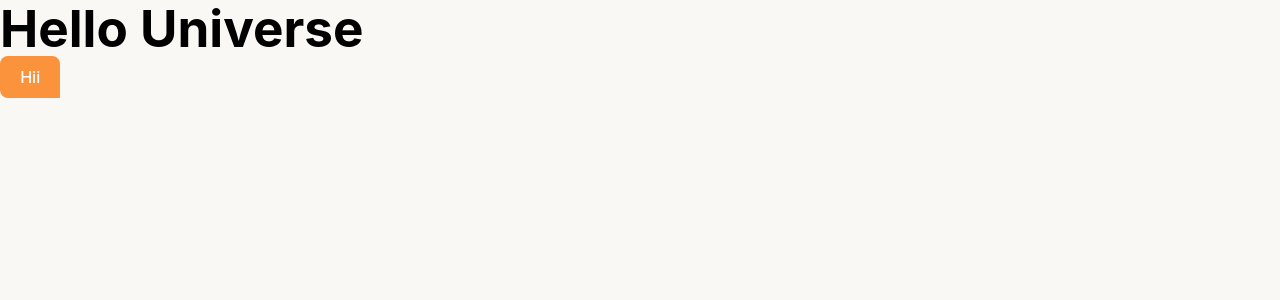
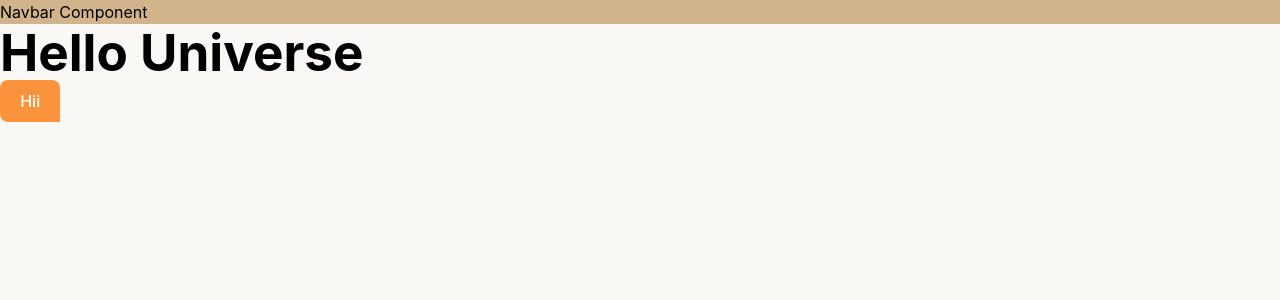
Before and after one commit to akash-singh8/hopeforall, a React (Vite) app in the folder frontend/: page / in a window 1280 px wide. Shown: the top 300 px of the page. Built offline with nearby package versions, Linux system fonts and the light colour scheme.

Commit message:
component: initialized Navbar

```diff
--- a/frontend/src/App.tsx
+++ b/frontend/src/App.tsx
@@ -1,7 +1,11 @@
+import Navbar from "./components/Navbar";
+
 function App() {
   return (
     <>
-      <h1>Hello Universe</h1>
+      <Navbar />
+
+      <h1 className=".nav">Hello Universe</h1>
       <button>Hii</button>
     </>
   );
--- /dev/null
+++ b/frontend/src/components/Navbar.tsx
@@ -0,0 +1,7 @@
+import style from "../styles/Navbar.module.css";
+
+const Navbar = () => {
+  return <div className={style.nav}>Navbar Component</div>;
+};
+
+export default Navbar;
--- /dev/null
+++ b/frontend/src/styles/Navbar.module.css
@@ -0,0 +1,3 @@
+.nav {
+  background-color: tan;
+}
```
